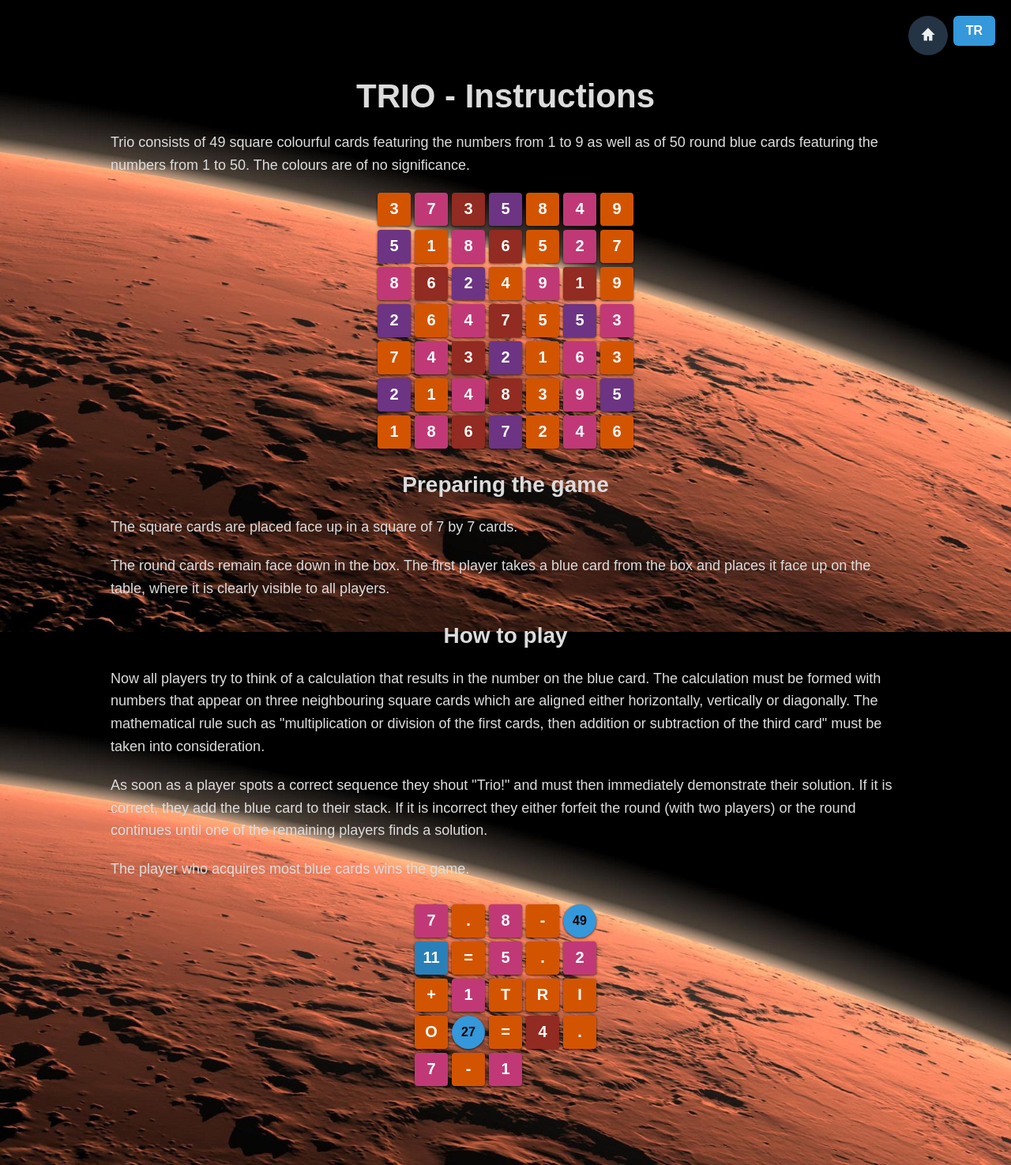
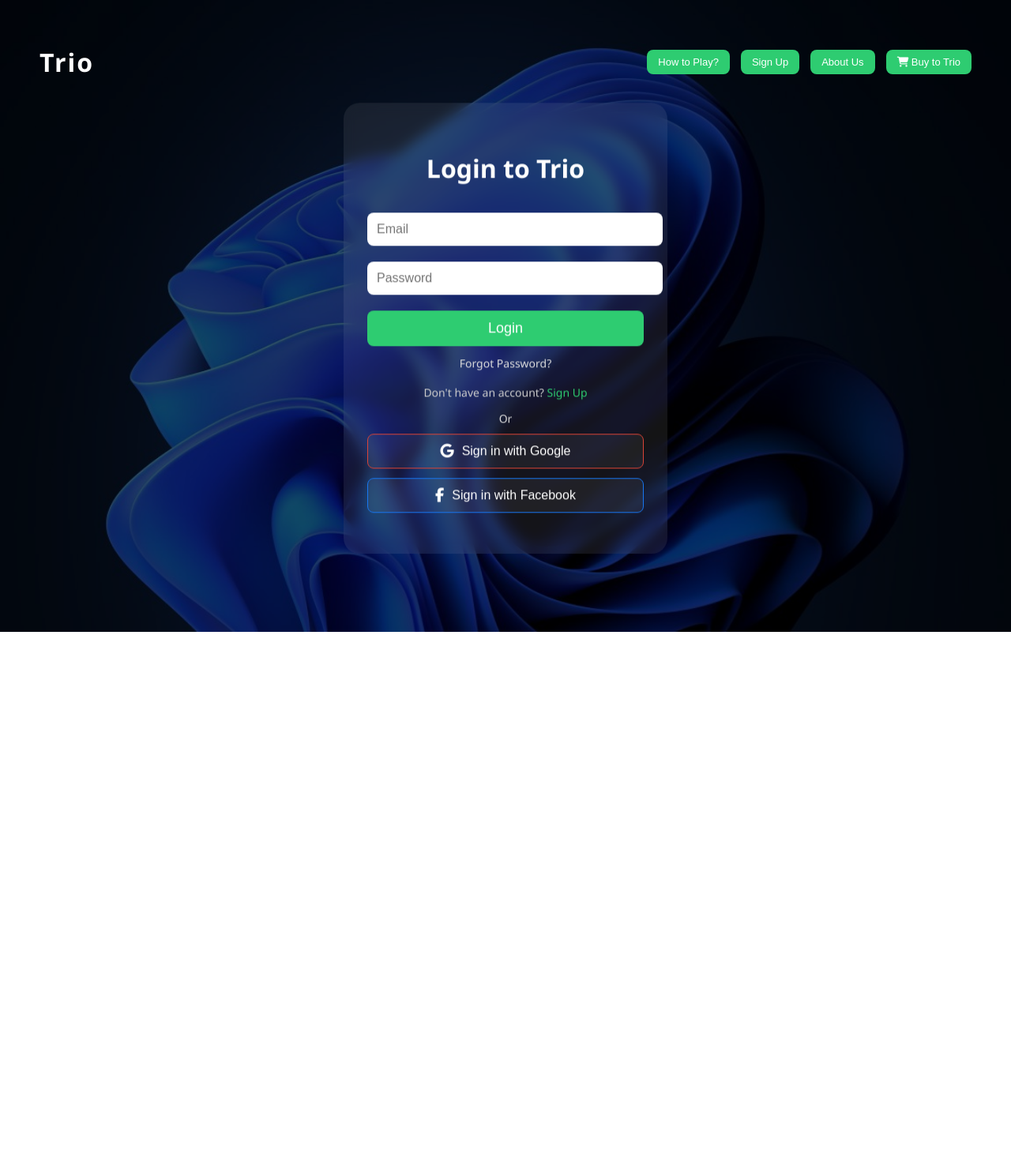
Before and after one commit to hasan-aydinoglu/trio-web-lastVersion, a plain HTML site: page howtoplay.html in a window 1280 px wide. Shown: the whole page at 79% size. After the commit the page ends 800 px from the top, so only its background shows below. Drawn offline with Linux system fonts and the light colour scheme.

Commit message:
last changes updated

```diff
--- a/howtoplay.html
+++ b/howtoplay.html
@@ -2,104 +2,41 @@
 <html lang="en">
 <head>
   <meta charset="UTF-8">
-  <title>How to Play</title>
-  <link rel="stylesheet" href="howtoplay.css">
-  <style>
-    .lang-button {
-      position: fixed;
-      top: 20px;
-      right: 20px;
-      background-color: #3498db;
-      color: #fff;
-      padding: 10px 16px;
-      border-radius: 6px;
-      text-decoration: none;
-      font-weight: bold;
-      box-shadow: 0 2px 4px rgba(0,0,0,0.5);
-      transition: background-color 0.3s;
-      z-index: 100;
-    }
-    .lang-button:hover {
-      background-color: #2980b9;
-    }
-  </style>
+  <title>Trio Design</title>
+  <link rel="stylesheet" href="style.css">
+  <link rel="stylesheet" href="https://cdnjs.cloudflare.com/ajax/libs/font-awesome/6.5.2/css/all.min.css">
 </head>
 <body>
-  <div class="container">
 
-    <!-- TR butonu -->
-    <a href="howtoplay-tr.html" class="lang-button">TR</a>
+  <div class="hero">
+    <div class="overlay">
+      <nav class="navbar">
+        <h2>Trio</h2>
+        <div class="menu-buttons">
+          <button onclick="window.location.href='howtoplay.html'">How to Play?</button>
+          <button onclick="window.location.href='register.html'">Sign Up</button>
+          <button onclick="window.location.href='aboutus.html'">About Us</button>
+          <button class="buy-btn" onclick="window.location.href='buy.html'">
+            <i class="fas fa-shopping-cart"></i> Buy to Trio
+          </button>
+        </div>
+      </nav>
 
-    <h1>TRIO - Instructions</h1>
+      <div class="login-container">
+        <h1>Login to Trio</h1>
+        <input type="email" placeholder="Email">
+        <input type="password" placeholder="Password">
+        <button class="login-btn">Login</button>
+        <a href="#" class="forgot">Forgot Password?</a>
+        <p class="signup-text">Don't have an account? <a href="register.html">Sign Up</a></p>
 
-    <div class="instructions">
-      <p>Trio consists of 49 square colourful cards featuring the numbers from 1 to 9 as well as of 50 round blue cards featuring the numbers from 1 to 50. The colours are of no significance.</p>
+        <div class="or-text">Or</div>
+        <button class="social-btn google"><i class="fab fa-google"></i> Sign in with Google</button>
+        <button class="social-btn facebook"><i class="fab fa-facebook-f"></i> Sign in with Facebook</button>
+      </div>
+
     </div>
+  </div>
 
-    <div class="game-board">
-      <!-- 7x7 tablo -->
-      <div class="cell orange">3</div><div class="cell pink">7</div><div class="cell red">3</div><div class="cell purple">5</div><div class="cell orange">8</div><div class="cell pink">4</div><div class="cell orange">9</div>
-      <div class="cell purple">5</div><div class="cell orange">1</div><div class="cell pink">8</div><div class="cell red">6</div><div class="cell orange">5</div><div class="cell pink">2</div><div class="cell orange">7</div>
-      <div class="cell pink">8</div><div class="cell red">6</div><div class="cell purple">2</div><div class="cell orange">4</div><div class="cell pink">9</div><div class="cell red">1</div><div class="cell orange">9</div>
-      <div class="cell purple">2</div><div class="cell orange">6</div><div class="cell pink">4</div><div class="cell red">7</div><div class="cell orange">5</div><div class="cell purple">5</div><div class="cell pink">3</div>
-      <div class="cell orange">7</div><div class="cell pink">4</div><div class="cell red">3</div><div class="cell purple">2</div><div class="cell orange">1</div><div class="cell pink">6</div><div class="cell orange">3</div>
-      <div class="cell purple">2</div><div class="cell orange">1</div><div class="cell pink">4</div><div class="cell red">8</div><div class="cell orange">3</div><div class="cell pink">9</div><div class="cell purple">5</div>
-      <div class="cell orange">1</div><div class="cell pink">8</div><div class="cell red">6</div><div class="cell purple">7</div><div class="cell orange">2</div><div class="cell pink">4</div><div class="cell orange">6</div>
-    </div>
-
-    <div class="instructions">
-      <h2>Preparing the game</h2>
-      <p>The square cards are placed face up in a square of 7 by 7 cards.</p>
-
-      <p>The round cards remain face down in the box. The first player takes a blue card from the box and places it face up on the table, where it is clearly visible to all players.</p>
-
-      <h2>How to play</h2>
-      <p>Now all players try to think of a calculation that results in the number on the blue card. The calculation must be formed with numbers that appear on three neighbouring square cards which are aligned either horizontally, vertically or diagonally. The mathematical rule such as "multiplication or division of the first cards, then addition or subtraction of the third card" must be taken into consideration.</p>
-
-      <p>As soon as a player spots a correct sequence they shout "Trio!" and must then immediately demonstrate their solution. If it is correct, they add the blue card to their stack. If it is incorrect they either forfeit the round (with two players) or the round continues until one of the remaining players finds a solution.</p>
-
-      <p>The player who acquires most blue cards wins the game.</p>
-    </div>
-
-    <div class="mini-board">
-      <!-- 1. satır -->
-      <div class="cell pink">7</div>
-      <div class="cell orange">.</div>
-      <div class="cell pink">8</div>
-      <div class="cell orange">-</div>
-      <div class="round">49</div>
-
-      <!-- 2. satır -->
-      <div class="cell blue">11</div>
-      <div class="cell orange">=</div>
-      <div class="cell pink">5</div>
-      <div class="cell orange">.</div>
-      <div class="cell pink">2</div>
-      <div class="cell orange">+</div>
-      <div class="cell pink">1</div>
-
-      <!-- 3. satır (TRIO) -->
-      <div class="cell orange">T</div>
-      <div class="cell orange">R</div>
-      <div class="cell orange">I</div>
-      <div class="cell orange">O</div>
-
-      <!-- 4. satır -->
-      <div class="round">27</div>
-      <div class="cell orange">=</div>
-      <div class="cell red">4</div>
-      <div class="cell orange">.</div>
-      <div class="cell pink">7</div>
-      <div class="cell orange">-</div>
-      <div class="cell pink">1</div>
-    </div>
-
-    <a href="index.html" class="home-icon" title="Back to Home">
-      <svg xmlns="http://www.w3.org/2000/svg" width="26" height="26" fill="#ffffff" viewBox="0 0 24 24">
-        <path d="M12 3l8 8h-3v7h-4v-5h-2v5H7v-7H4z"/>
-      </svg>
-    </a>
-
-  </div>
 </body>
 </html>
--- /dev/null
+++ b/purchase.css
@@ -0,0 +1,96 @@
+body {
+    margin: 0;
+    padding: 0;
+    font-family: 'Segoe UI', sans-serif;
+    background: url("images/background.png") no-repeat center center/cover;
+  }
+
+  .purchase-hero {
+    width: 100%;
+    height: 100vh;
+    background: rgba(0,0,0,0.6);
+    padding: 30px 50px;
+    box-sizing: border-box;
+    display: flex;
+    flex-direction: column;
+  }
+
+  .purchase-navbar {
+    display: flex;
+    justify-content: space-between;
+    align-items: center;
+  }
+
+  .purchase-navbar h2 {
+    color: #fff;
+    font-size: 32px;
+    letter-spacing: 2px;
+  }
+
+  .purchase-buttons button {
+    background: #2ecc71;
+    color: #fff;
+    border: none;
+    padding: 12px 20px;
+    margin-left: 12px;
+    border-radius: 8px;
+    font-size: 16px;
+    cursor: pointer;
+    transition: 0.3s ease;
+  }
+
+  .purchase-buttons button:hover {
+    background: #27ae60;
+  }
+
+  .products-container {
+    display: flex;
+    justify-content: center;
+    gap: 30px;
+    margin-top: 50px;
+    flex-wrap: wrap;
+  }
+
+  .product-card {
+    background: rgba(255,255,255,0.08);
+    backdrop-filter: blur(10px);
+    padding: 20px;
+    border-radius: 16px;
+    text-align: center;
+    color: #fff;
+    width: 260px;
+    box-shadow: 0 8px 20px rgba(0,0,0,0.4);
+  }
+
+  .product-card img {
+    width: 100%;
+    border-radius: 12px;
+    margin-bottom: 16px;
+  }
+
+  .product-card h3 {
+    margin: 10px 0;
+    font-size: 22px;
+  }
+
+  .product-card p {
+    font-size: 14px;
+    color: #ccc;
+    margin-bottom: 18px;
+  }
+
+  .add-cart-btn {
+    background: #2ecc71;
+    color: #fff;
+    border: none;
+    padding: 12px;
+    border-radius: 8px;
+    font-size: 16px;
+    cursor: pointer;
+    transition: 0.3s ease;
+    width: 100%;
+  }
+
+  .add-cart-btn:hover {
+    background: #27ae60;
+  }
--- a/style.css
+++ b/style.css
@@ -28,6 +28,7 @@ body {
   display: flex;
   justify-content: space-between;
   align-items: center;
+  position: relative;
 }
 
 .navbar h2 {
@@ -36,16 +37,24 @@ body {
   letter-spacing: 2px;
 }
 
+.menu-buttons {
+  display: flex;
+  align-items: center;
+  gap: 14px;
+  position: absolute;
+  right: 0;
+}
+
 .menu-buttons button {
   background: #2ecc71;
   color: #fff;
   border: none;
-  padding: 12px 20px;
-  margin-left: 10px;
+  padding: 8px 14px;
   border-radius: 8px;
-  font-size: 16px;
+  font-size: 13px;
   cursor: pointer;
   transition: 0.3s ease;
+  white-space: nowrap;
 }
 
 .menu-buttons button:hover {
@@ -56,7 +65,7 @@ body {
 
 .login-container {
   position: absolute;
-  top: 50%;
+  top: 52%;
   left: 50%;
   transform: translate(-50%, -50%);
   background: rgba(255,255,255,0.08);
@@ -127,8 +136,6 @@ body {
   text-decoration: underline;
 }
 
-/* Sosyal Giriş Butonları */
-
 .or-text {
   color: #ddd;
   margin: 14px 0 10px;
```
Also changed, not shown: index.html (+1 -0 lines), purchase.html (added, +46 -0 lines), register-tr.html (added, +44 -0 lines), register.css (+20 -0 lines), register.html (+2 -0 lines), images/background5.png (added), images/trio.png (renamed from trio-game.jpg), images/trio2.png (added), images/trio3.png (added), 2 other files.
